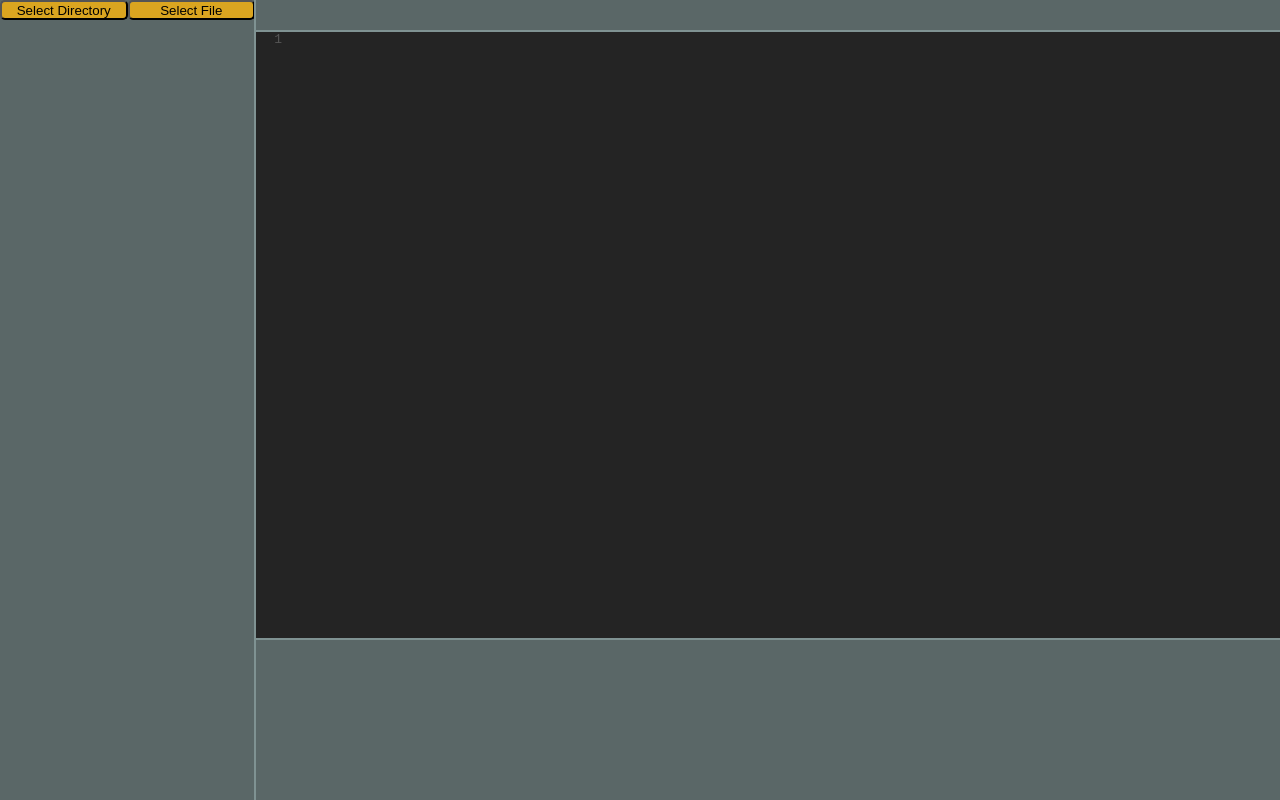
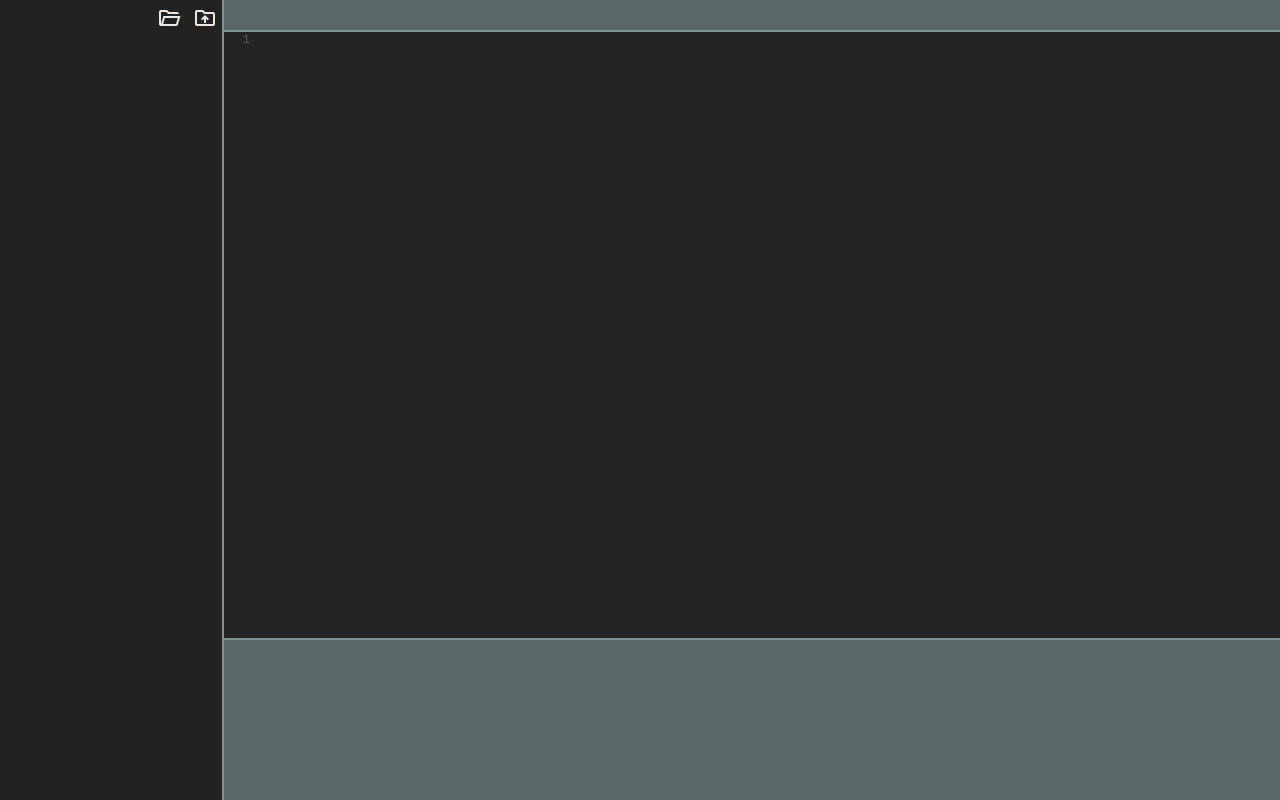
Before and after one commit to Irrgh/Toller-Code-Editor, a website: page editor/index.html in a window 1280 px wide. Drawn offline with nearby package versions, Linux system fonts and the light colour scheme.

Commit message:
i just want to commit

```diff
--- a/editor/editor.css
+++ b/editor/editor.css
@@ -82,34 +82,45 @@
 
 
 
-#select-dir {
-    border-radius: 5px;
-    background-color: goldenrod;
-    font-size: 2000;
+
+
+.filemanager {
+    width: 100%;
+    height: 100%;
+    user-select: none;
+    color: rgb(236, 231, 225);
+    background-color: #222;
+    font-size: 9pt;
+    display: flex;
+    flex-direction: column;
+}
+
+.menu-icon {
+    display: inline-flex;
+    font-size: 10pt;
+    margin: 3px;
+    padding: 3px;
+    text-align: center;
+    transition: filter 0.2s ease;
+    border-radius: 3px;
+    border: transparent
+}
+
+.menu-icon:hover {
+    background-color: rgb(168, 168, 168);
 }
 
 
-#select-file {
-    border-radius: 5px;
-    background-color: goldenrod;
-    font-size: 2000;
-}
-
-
-#filemanager {
-    width: 100%;
-    height: 100%;
-    user-select: none;
+.menu-bar {
+    align-items:end;
+    text-align: right;
 }
 
 
 
-
 #files {
-    overflow-x: auto;
-    overflow-y: auto;
-    width: 100%;
-    height: 100%;
+    flex:1 ;
+    overflow: auto;
 }
 
 
--- a/editor/filemanager.js
+++ b/editor/filemanager.js
@@ -2,30 +2,35 @@
 
 const FileManager = {}
 
-FileManager.window = document.querySelector("#filemanager")
+FileManager.window = document.querySelector(".filemanager")
 
 FileManager.init = function () {
 
-    const selectDir = document.createElement("button");
+    const iconDiv = document.createElement("div");
+    iconDiv.classList.add("menu-bar")
+
+
+    const selectDir = document.createElement("span");
     selectDir.id = "select-dir";
+    selectDir.classList.add("menu-icon");
+    selectDir.classList.add("material-symbols-outlined")
     selectDir.onclick = handleDirectorySelect;
-    selectDir.style.width = "50%";
-    selectDir.style.height = "20px";
-    selectDir.append(document.createTextNode("Select Directory"));
+    selectDir.append(document.createTextNode("folder_open"));
 
-    const selectFile = document.createElement("button");
-    selectFile.id = "select-file";
-    selectFile.onclick = handleFileSelect;
-    selectFile.style.width = "50%";
-    selectFile.style.height = "20px";
-    selectFile.append(document.createTextNode("Select File"));
+    const shareDir = document.createElement("span");
+    selectDir.id = "upload-dir";
+    shareDir.classList.add("menu-icon");
+    shareDir.classList.add("material-symbols-outlined")
+    shareDir.onclick = console.log("upload tried");
+    shareDir.append(document.createTextNode("drive_folder_upload"));
+
+    iconDiv.appendChild(selectDir);
+    iconDiv.appendChild(shareDir);
 
 
 
 
-
-    this.window.append(selectDir);
-    this.window.append(selectFile);
+    this.window.append(iconDiv);
 
     const files = document.createElement("pre");
     files.id = "files";
--- a/editor/index.html
+++ b/editor/index.html
@@ -8,12 +8,16 @@
     <meta name="viewport" content="width=device-width, initial-scale=1" />
     <link rel="stylesheet" href="resizable-style.css" />
     <link rel="stylesheet" href="editor.css" />
+    <link rel="stylesheet" href="https://fonts.googleapis.com/css2?family=Material+Symbols+Outlined:opsz,wght,FILL,GRAD@20..48,100..700,0..1,-50..200" />
     <link rel="icon" type="image/png" href="../lotuscolor.png" />
   </head>
   <body>
     <div id="main">
       <div class="resizable-left" id="win1">
-        <div id="filemanager">
+        <div class="filemanager">
+          <div class="menu-bar"></div>
+          <div class="files"></div>
+
         </div>
       </div>
       <div class="resizable-right" id="win3">
@@ -42,7 +46,7 @@
           window.innerHeight + "px";
 
         var sizes = {
-          win1: 0.2,
+          win1: 0.175,
           win2: 0.8,
           win5: 0.05,
         };
--- a/parser/parser.js
+++ b/parser/parser.js
@@ -207,6 +207,7 @@ function lex(language, string) {
     return output
 }
 
+module.exports = {read, write, lex}
 
 
 
```
Also changed, not shown: server/server.js (+27 -0 lines), util/rope.js (added, +120 -0 lines).
